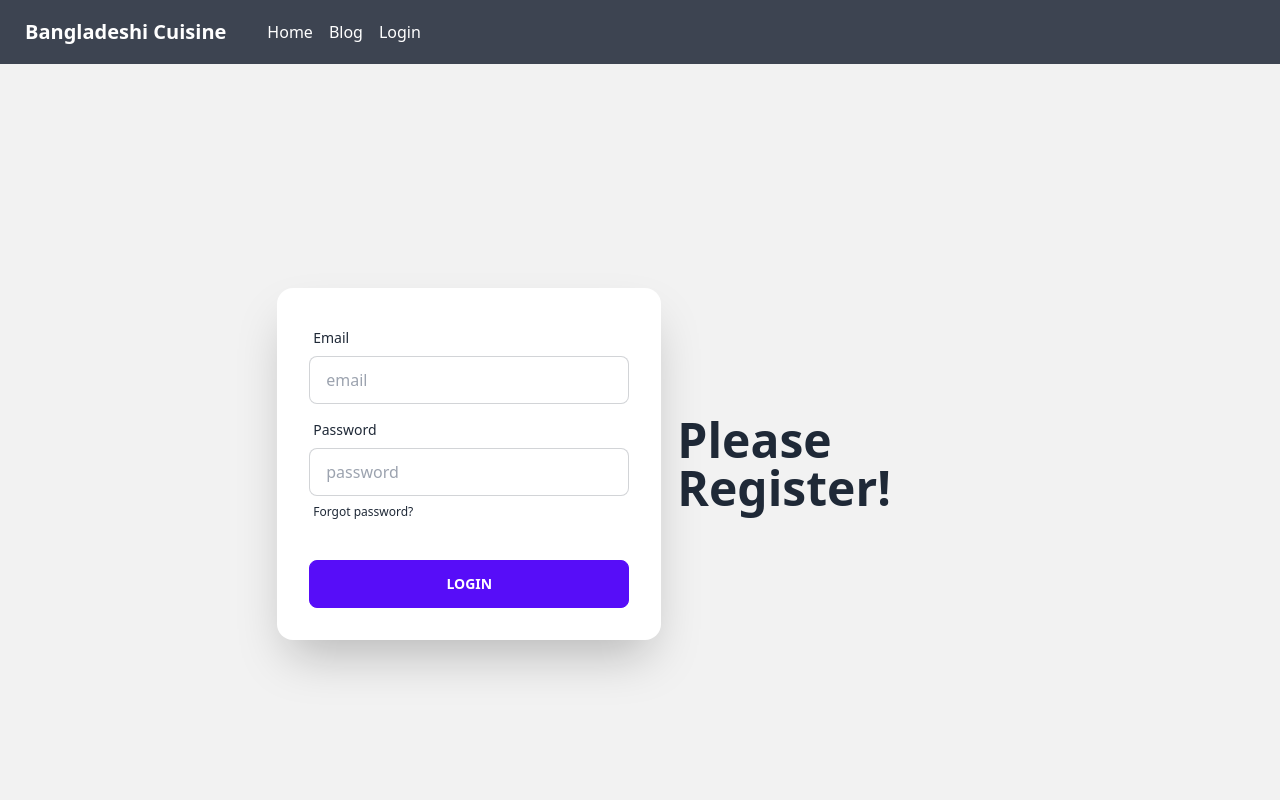
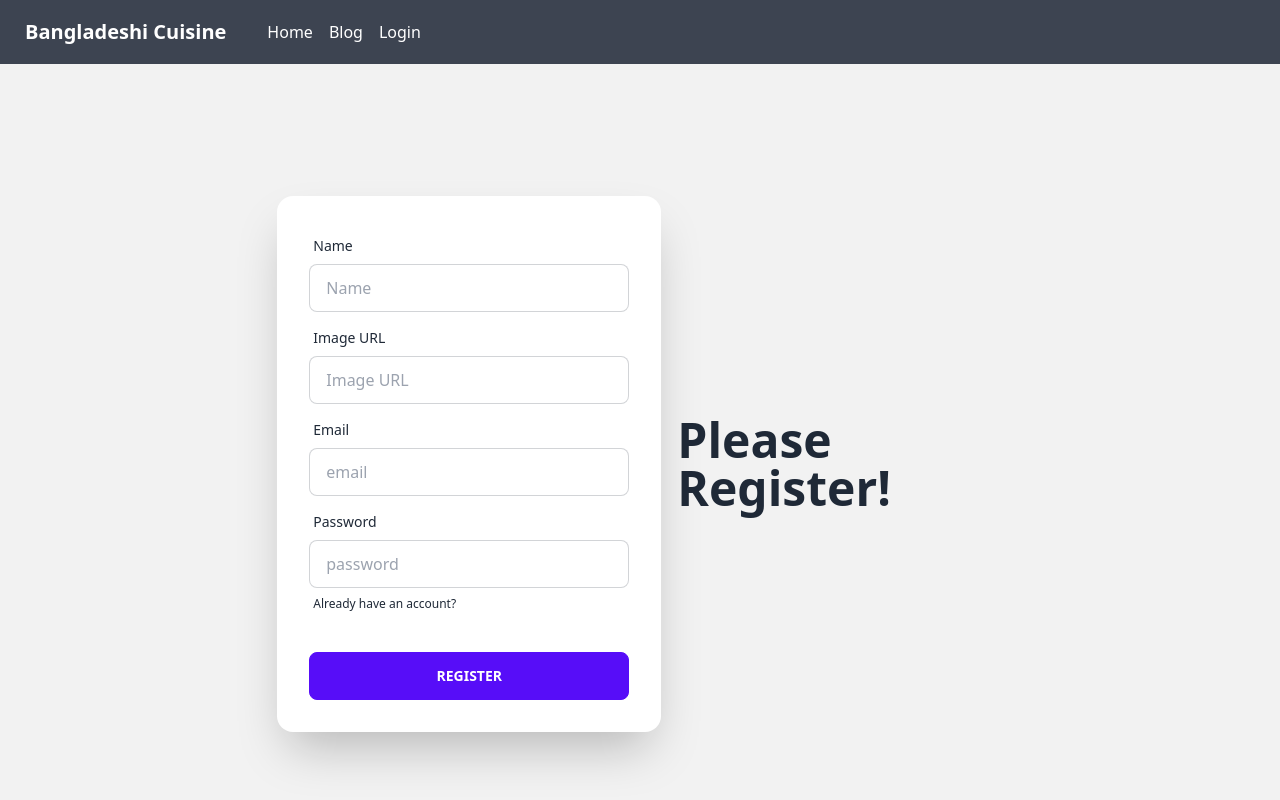
Before and after one commit to tokymahmud/bangladeshi-cuisine-client, a React (Vite) app: page /register in a window 1280 px wide. Shown: the top 800 px of the page. Built offline with nearby package versions, Linux system fonts and the light colour scheme.

Commit message:
registration page first phase

```diff
--- a/src/Components/Register/Register.jsx
+++ b/src/Components/Register/Register.jsx
@@ -1,6 +1,19 @@
 import React from 'react';
+import { Link } from 'react-router-dom';
 
 const Register = () => {
+    const handleRegister =event=>{
+        event.preventDefault();
+
+        const form = event.target;
+        const name = form.name.value;
+        const email = form.email.value;
+        const img = form.img.value;
+        const password = form.password.value;
+        console.log(email,password,name,img);
+
+
+    }
     return (
         <div>
 
@@ -11,7 +24,19 @@ const Register = () => {
       <h1 className="text-5xl font-bold"> Please Register!</h1>
     </div>
     <div className="card flex-shrink-0 w-full max-w-sm shadow-2xl bg-base-100">
-      <form className="card-body">
+      <form onSubmit={handleRegister} className="card-body">
+        <div className="form-control">
+          <label className="label">
+            <span className="label-text">Name</span>
+          </label>
+          <input type="text" name='name' placeholder="Name" className="input input-bordered" required />
+        </div>
+        <div className="form-control">
+          <label className="label">
+            <span className="label-text">Image URL</span>
+          </label>
+          <input type="text" name='img' placeholder="Image URL" className="input input-bordered" required />
+        </div>
         <div className="form-control">
           <label className="label">
             <span className="label-text">Email</span>
@@ -24,11 +49,11 @@ const Register = () => {
           </label>
           <input type="password" name='password' placeholder="password" className="input input-bordered" required />
           <label className="label">
-            <a href="#" className="label-text-alt link link-hover">Forgot password?</a>
+            <Link to='/login' className="label-text-alt link link-hover">Already have an account?</Link>
           </label>
         </div>
         <div className="form-control mt-6">
-          <button className="btn btn-primary">Login</button>
+          <button className="btn btn-primary">Register</button>
         </div>
       </form>
     </div>
```
